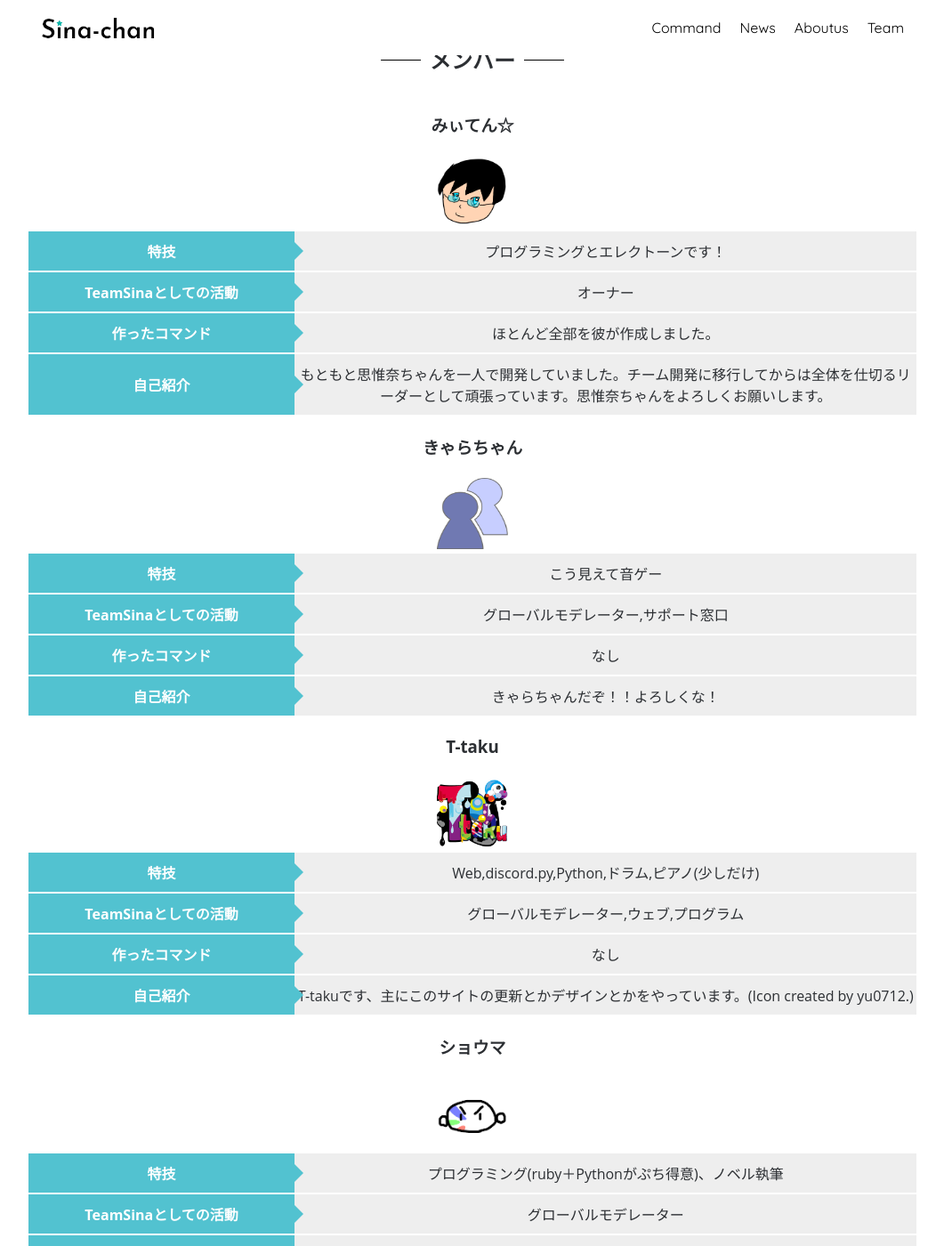
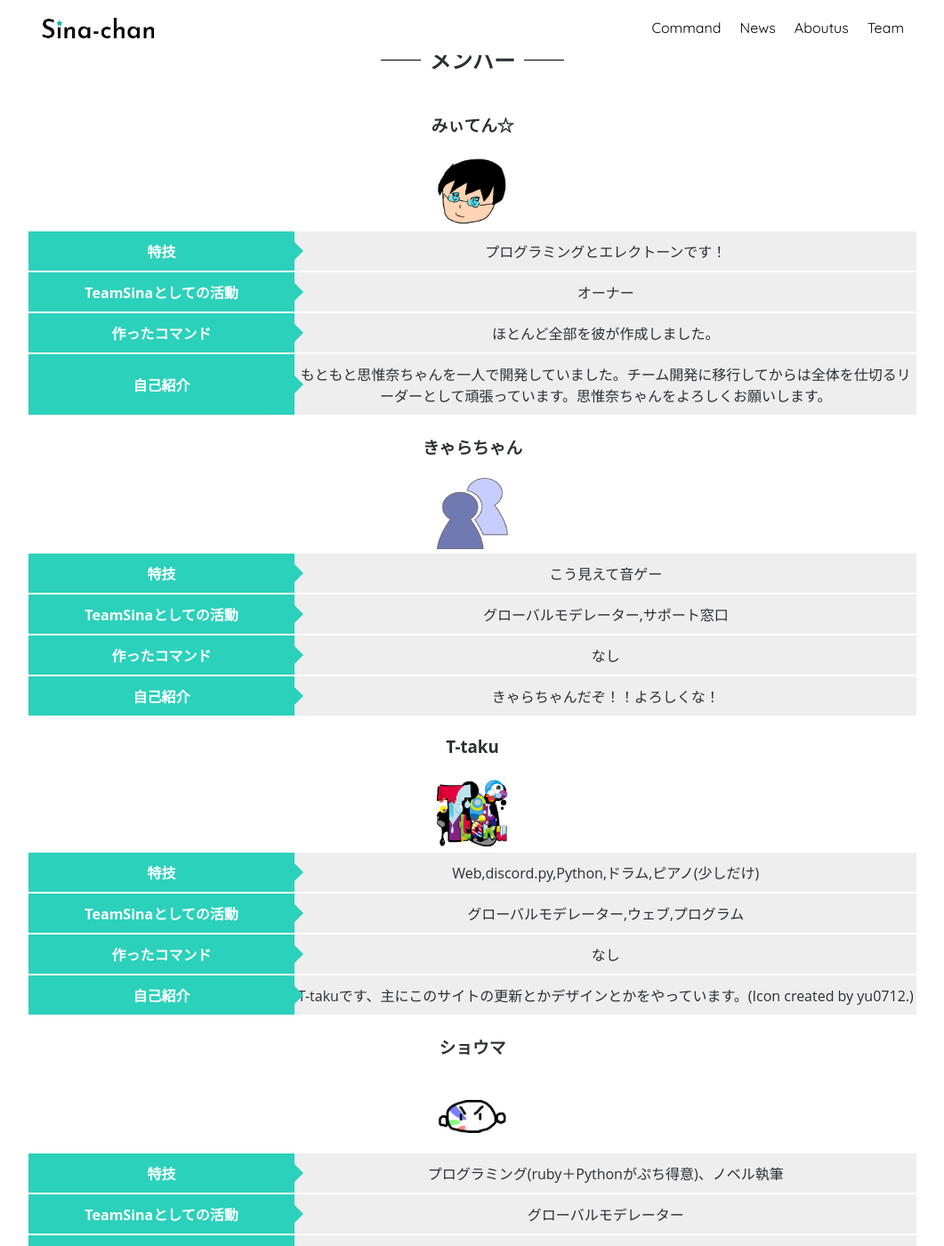
Before and after one commit to SinaKitagami/sinakitagami.github.io, a Jekyll site: the page built from aboutus.md, in a window 1280 px wide and 1400 px high, scrolled down 388 px. Shown: the whole window at 89% size, without its empty margins (109-1170 px from the left). Built offline with Jekyll 4.4.1, drawn with Linux system fonts in a browser that asks for light colours; some of the changed text lies outside the part shown.

Commit message:
Twitterリンク直したはず,あと表の色変えた

```diff
--- a/_includes/footer.html
+++ b/_includes/footer.html
@@ -4,7 +4,7 @@
     <a href="{{site.url}}/aboutus">チームについて</a> / <a href="{{ site.url }}/index-en">For English</a> / <a href="{{ site.url }}/privacy-policy">プライバシー・ポリシー</a><br>
     Discordの名称、およびロゴマークは、Discord Inc(Discord社)の登録商標です。我々は、Discordに感謝します。<br>
     運営者問い合わせ先:mii-10@tsc.mii-10-star.jp
-    共有:<a href="https://twitter.com/home?status=[{{ page.title }}]を読みました!:{{ page.url }} 思惟奈ちゃんから。@mii_10_star"><i class="fab fa-twitter-square"></i></a>
+    <br>共有:<a href="https://twitter.com/intent/tweet?url={{ page.url }}&text=思椎名ちゃんのサイトで{{ page.title }}を読む。@mii_10_star #思椎名ちゃん #Discord #Discordbot"><i class="fab fa-twitter-square"></i></a>
     <div style="text-align:right;">
     <a href="https://discordapp.com"><img src="https://discordapp.com/assets/e7a3b51fdac2aa5ec71975d257d5c405.png"  width="250px" height="100px" title="Discordへ/Go to Discord."></a></div>
 </footer>
--- a/assets/css/main.scss
+++ b/assets/css/main.scss
@@ -332,7 +332,7 @@
     position: relative;
     text-align: left;
     width: 30%;
-    background-color: #52c2d0;
+    background-color: #2BD1BB;
     color: white;
     text-align: center;
     padding: 10px 0;
@@ -346,7 +346,7 @@
     position: absolute;
     top:calc(50% - 10px);
     right:-10px;
-    border-left: 10px solid #52c2d0;
+    border-left: 10px solid #2BD1BB;
     border-top: 10px solid transparent;
     border-bottom: 10px solid transparent;
   }
```
